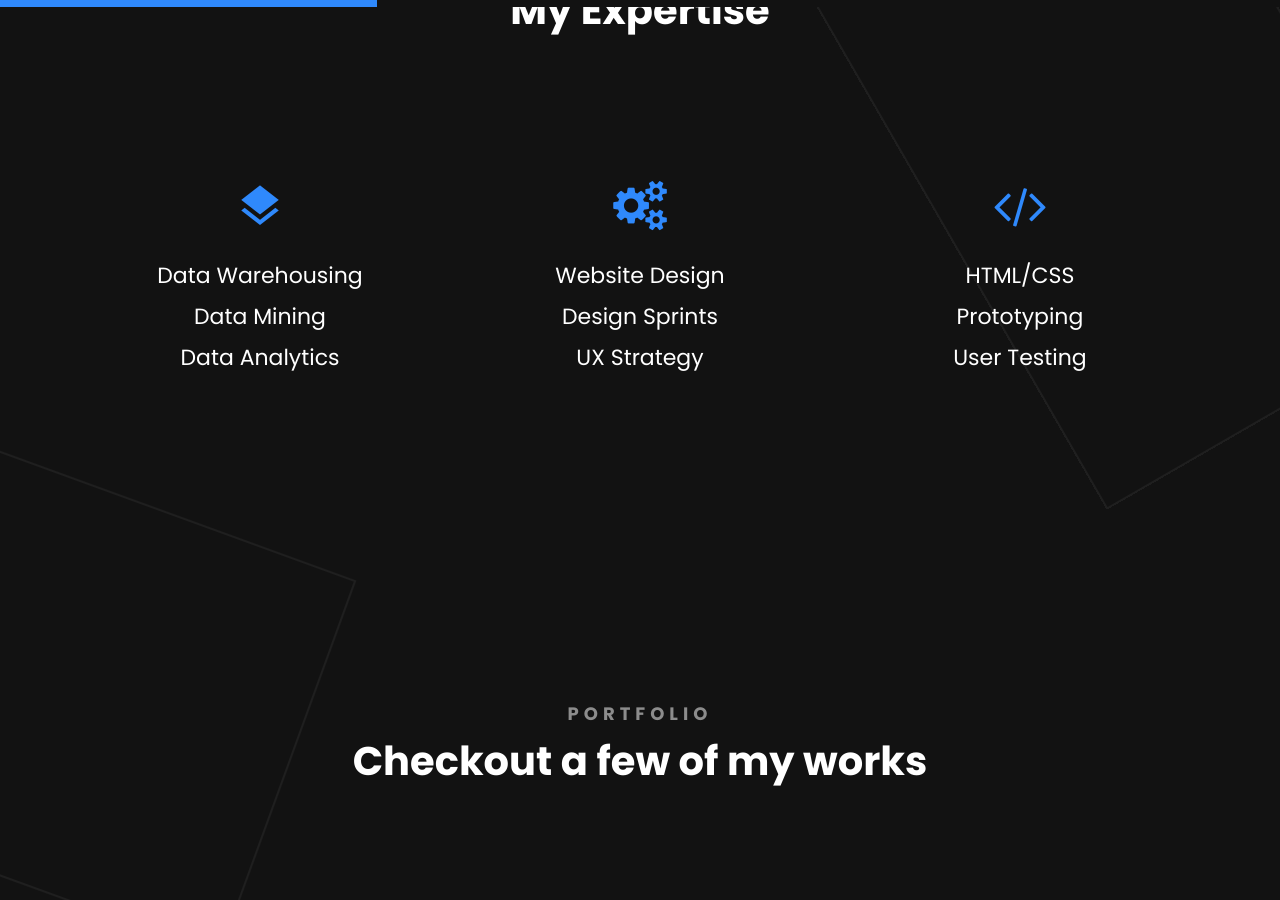
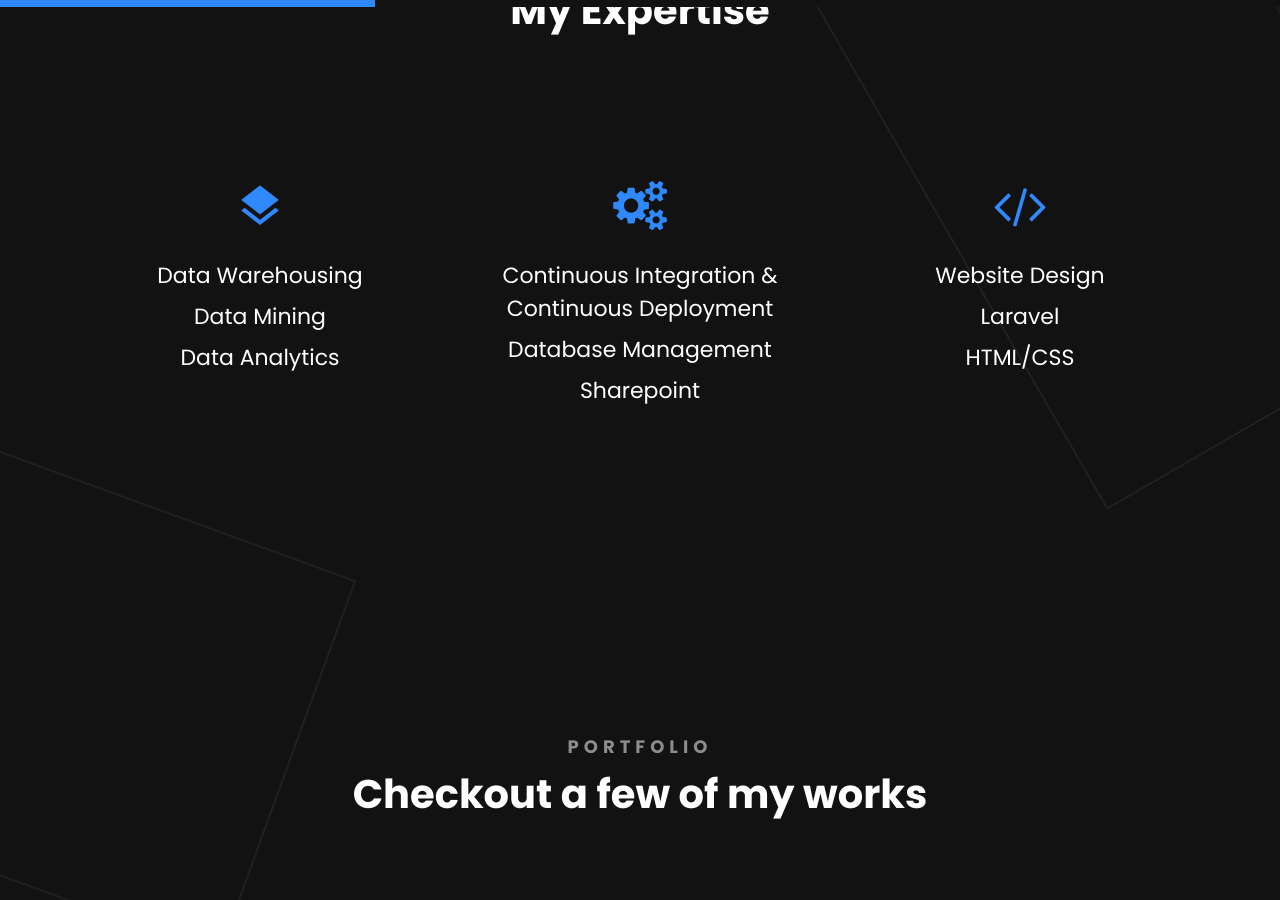
Before and after one commit to priscilla100/portfolio-v1, a Jekyll site: the page index.html, which Jekyll copies as it is, in a window 1280 px wide and 900 px high, scrolled down 2246 px. Built offline with Jekyll 4.4.1, drawn with Linux system fonts in a browser that asks for light colours; some web fonts are replaced.

Commit message:
New Template

```diff
--- a/index.html
+++ b/index.html
@@ -61,7 +61,7 @@
     <nav id="colorlib-main-nav" role="navigation">
         <a href="#" class="js-colorlib-nav-toggle colorlib-nav-toggle active"><i></i></a>
         <div class="js-fullheight colorlib-table">
-            <div class="img" style="background-image: url(images/author-2.jpg);"></div>
+            <div class="img" style="background-image: url(profile.png);"></div>
             <div class="colorlib-table-cell js-fullheight">
                 <div class="row no-gutters">
                     <div class="col-md-12 text-center">
@@ -86,7 +86,7 @@
                 <div class="row">
                     <div class="col-md-12">
                         <div class="colorlib-navbar-brand">
-                            <a class="colorlib-logo" href="index.html"><span class="logo-img" style="background-image: url(images/person_1.jpg);"></span>Priscilla Kyei Danso</a>
+                            <a class="colorlib-logo" href="index.html"><span class="logo-img" style="background-image: url(profile.png);"></span>Priscilla Kyei Danso</a>
                         </div>
                         <a href="#" class="js-colorlib-nav-toggle colorlib-nav-toggle"><i></i></a>
                     </div>
@@ -124,7 +124,7 @@
         <section class="ftco-section about-section">
             <div class="container">
                 <div class="row d-flex" data-scrollax-parent="true">
-                    <div class="col-md-4 author-img" style="background-image: url(images/author-1.jpg);" data-scrollax=" properties: { translateY: '-70%'}"></div>
+                    <div class="col-md-4 author-img" style="background-image: url(profile.png);" data-scrollax=" properties: { translateY: '-70%'}"></div>
                     <div class="col-md-2"></div>
                     <div class="col-md-6 wrap ftco-animate">
                         <div class="about-desc">
@@ -179,9 +179,9 @@
                         <div class="media block-6 services p-3 py-4 d-block text-center">
                             <div class="icon mb-3"><span class="icon-gears"></span></div>
                             <div class="media-body">
-                                <h3 class="heading">Website Design</h3>
-                                <h3 class="heading">Design Sprints</h3>
-                                <h3 class="heading">UX Strategy</h3>
+                                <h3 class="heading">Continuous Integration & Continuous Deployment</h3>
+                                <h3 class="heading">Database Management</h3>
+                                <h3 class="heading">Sharepoint</h3>
                             </div>
                         </div>
                     </div>
@@ -189,9 +189,9 @@
                         <div class="media block-6 services p-3 py-4 d-block text-center">
                             <div class="icon mb-3"><span class="icon-code"></span></div>
                             <div class="media-body">
+                                <h3 class="heading">Website Design</h3>
+                                <h3 class="heading">Laravel</h3>
                                 <h3 class="heading">HTML/CSS</h3>
-                                <h3 class="heading">Prototyping</h3>
-                                <h3 class="heading">User Testing</h3>
                             </div>
                         </div>
                     </div>
```
Also changed, not shown: profile.png (added).
